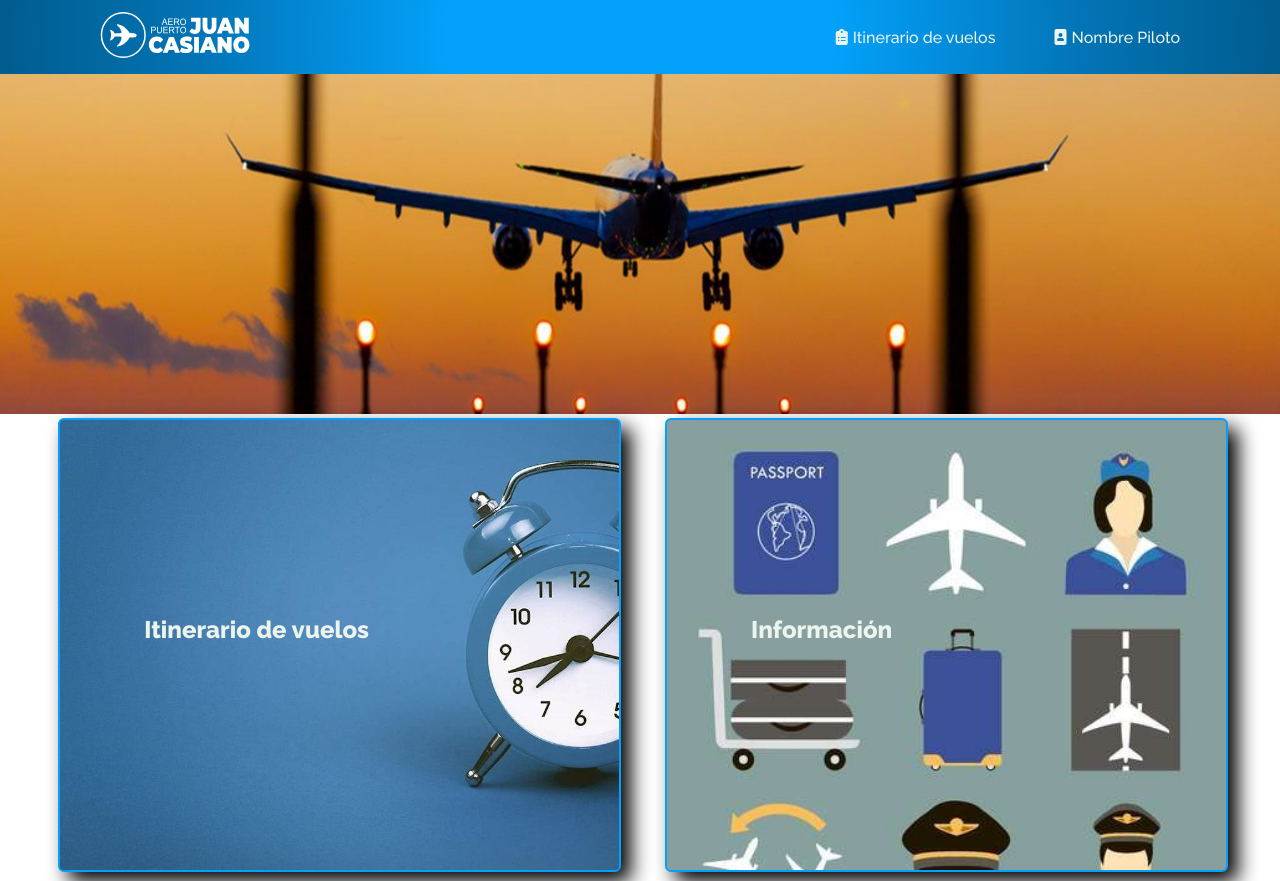
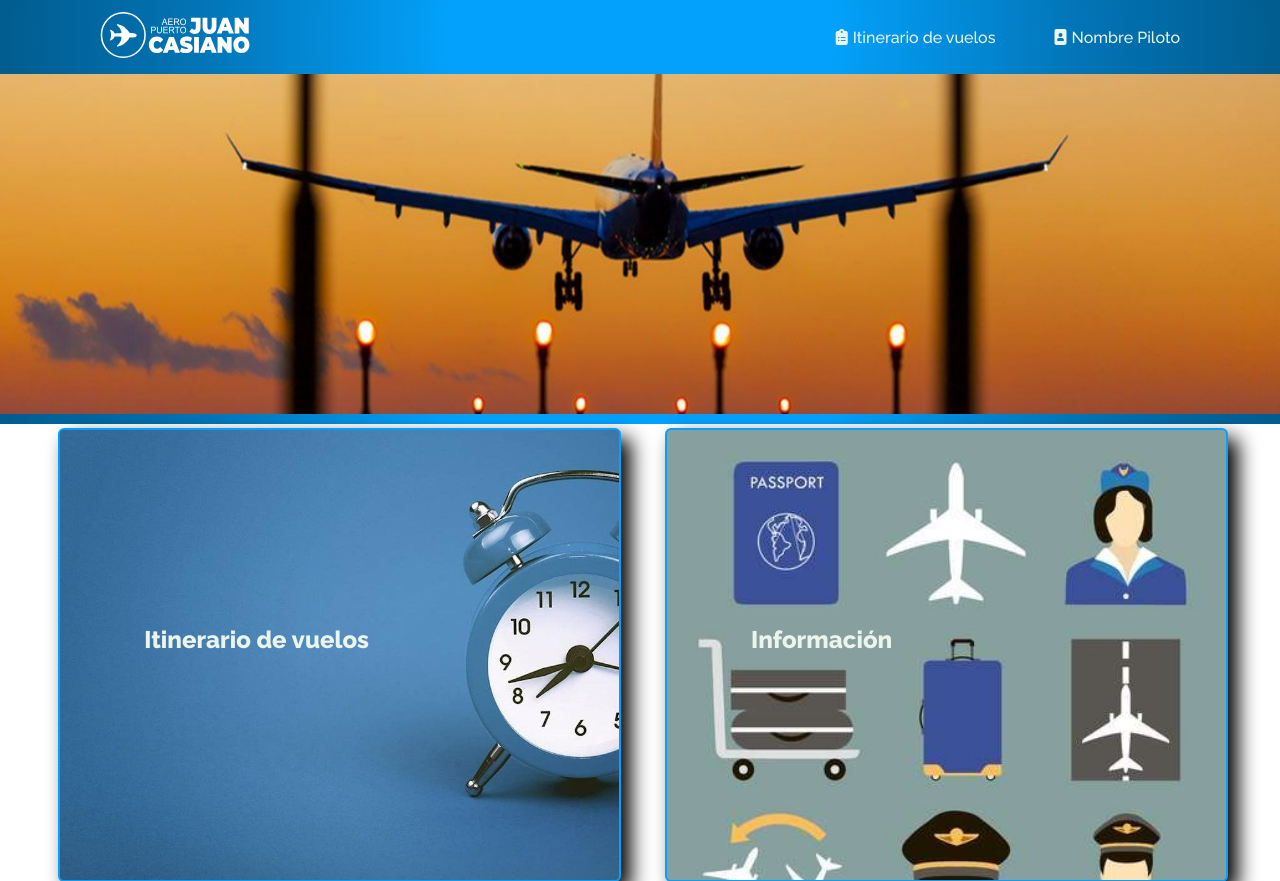
Before and after one commit to SantiagoCh010/Grupo20_Equipo2, a Flask app: page /HomePiloto/ in a window 1280 px wide. Shown: the top 881 px of the page. Run offline with Flask 2, Linux system fonts and the light colour scheme; some libraries are stand-ins or nearby versions.

Commit message:
add style del separador

```diff
--- a/static/css/HomePilotoLogueadoStyle.css
+++ b/static/css/HomePilotoLogueadoStyle.css
@@ -326,3 +326,10 @@ p {
 #Opcion4:hover{
     filter: grayscale(100%);
 }
+
+.separador{
+    width: 100%;
+    height: 10px;
+    background: rgb(3,161,251);
+    background: radial-gradient(circle, rgba(3,161,251,1) 30%, rgba(2,115,180,1) 70%, rgba(1,92,143,1) 100%);
+}
```
